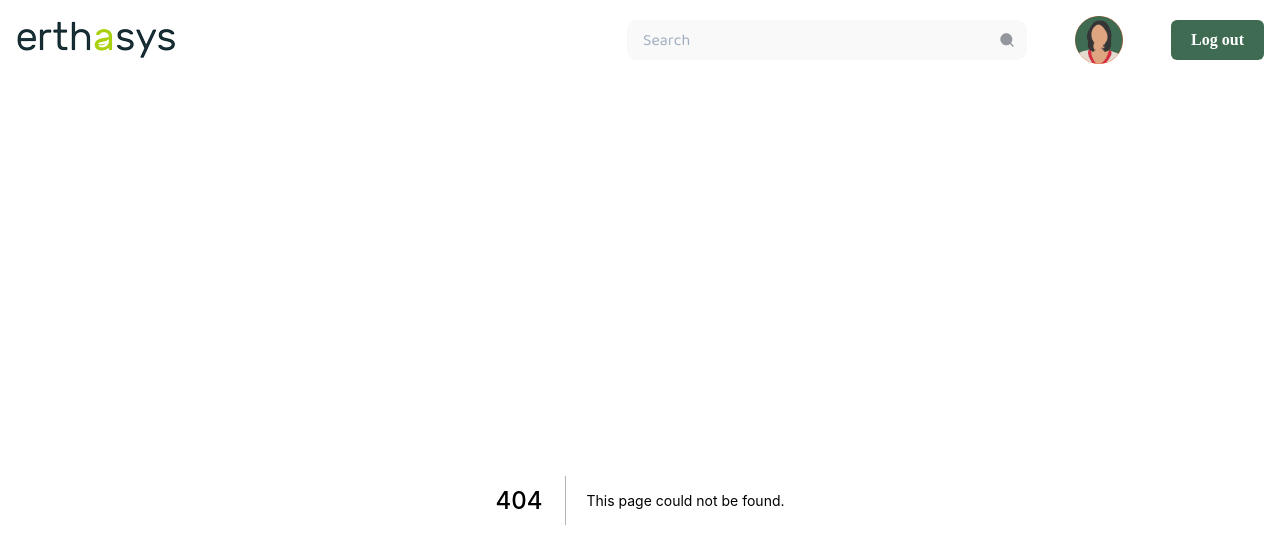
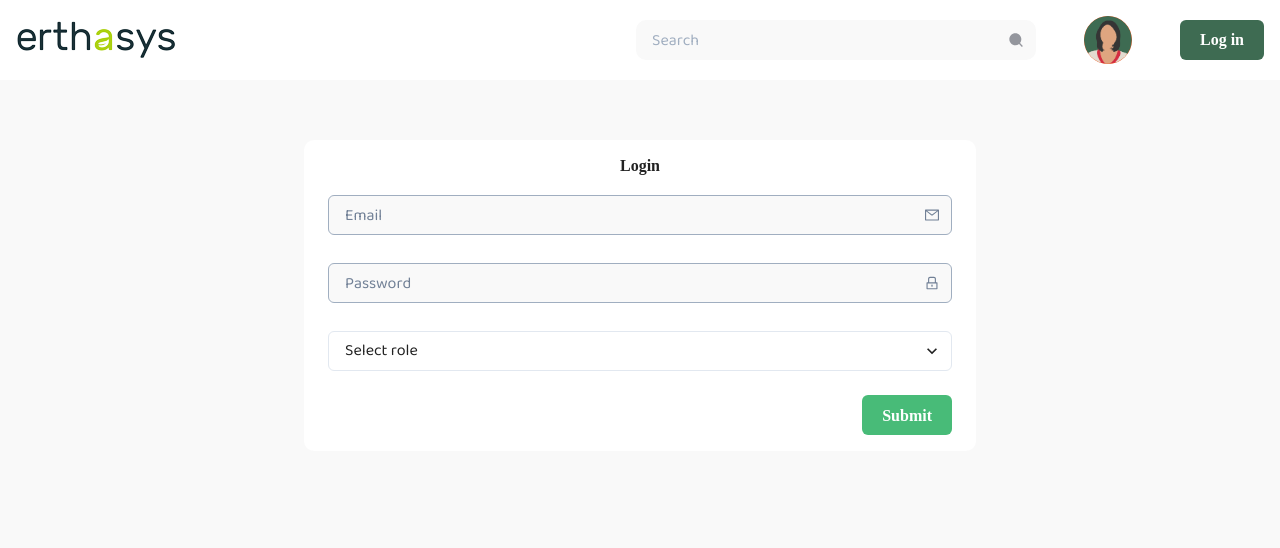
Before and after one commit to leveorxyz/erthasys-catalyst, a Next.js app: page /login in a window 1280 px wide. Before the commit this address had no page. Shown: the top 548 px of the page. Built offline with nearby package versions, Linux system fonts and the light colour scheme; a web font is replaced by a local one.

Commit message:
feat(login): ui

```diff
--- a/components/Layout/Header.tsx
+++ b/components/Layout/Header.tsx
@@ -89,11 +89,24 @@ const Header = () => {
                 </InputGroup>
 
                 <Avatar name="User" src="/images/user-avatar.png" />
-                <Link href="/">
-                  <a>
-                    <Button background="brand.100">Log out</Button>
-                  </a>
-                </Link>
+                {localStorage.getItem("user") ? (
+                  <Link href="/">
+                    <a>
+                      <Button
+                        background="brand.100"
+                        onClick={() => localStorage.clear()}
+                      >
+                        Log out
+                      </Button>
+                    </a>
+                  </Link>
+                ) : (
+                  <Link href="/login">
+                    <a>
+                      <Button background="brand.100">Log in</Button>
+                    </a>
+                  </Link>
+                )}
               </HStack>
             )}
             {isMobile && (
--- /dev/null
+++ b/pages/login/index.tsx
@@ -0,0 +1,104 @@
+import {
+  Container,
+  VStack,
+  Select,
+  Flex,
+  Button,
+  Box,
+  Heading,
+  toast,
+  useToast,
+} from "@chakra-ui/react";
+import React from "react";
+import FormInput from "../../components/FormInputs/FormInput";
+import Title from "../../components/Title/Title";
+import { AiOutlineLock, AiOutlineMail } from "react-icons/ai";
+import { useForm } from "react-hook-form";
+import { useRouter } from "next/router";
+
+interface FormData {
+  email: string;
+  password: string;
+  role: string;
+}
+
+const Login = () => {
+  const router = useRouter();
+  const toast = useToast();
+  const {
+    handleSubmit,
+    register,
+    formState: { errors },
+  } = useForm<FormData>();
+
+  const handleFormSubmit = async (data: FormData) => {
+    console.log(data);
+    if (
+      data.email === "demo-authority@gmail.com" &&
+      data.password === "auth123" &&
+      data.role === "environmentalRegulatoryAuthority"
+    ) {
+      console.log("environmentalRegulatoryAuthority");
+      window.localStorage.setItem("user", JSON.stringify(data));
+      router.push("/submit-program");
+    } else if (
+      data.email === "demo-community@gmail.com" &&
+      data.password === "comm123" &&
+      data.role === "localCommunity"
+    ) {
+      console.log("localCommunity");
+      window.localStorage.setItem("user", JSON.stringify(data));
+      router.push("/all-programs");
+    } else {
+      toast({ status: "error", description: "Wrong Credentials" });
+    }
+  };
+
+  return (
+    <>
+      <Title title="Announcement" />
+      <Container maxW="2xl" mt={10} bg="white" borderRadius={10} px={6} py={4}>
+        <Box textAlign="center">
+          <Heading size="sm">Login</Heading>
+        </Box>
+        <form onSubmit={handleSubmit(handleFormSubmit)}>
+          <VStack align="stretch" gap={5} mt={5}>
+            <FormInput
+              placeholder="Email"
+              icon={AiOutlineMail}
+              register={register("email", { required: true })}
+              isInvalid={!!errors?.email}
+            />
+            <FormInput
+              placeholder="Password"
+              icon={AiOutlineLock}
+              register={register("password", { required: true })}
+              isInvalid={!!errors?.password}
+            />
+            <Select
+              placeholder="Select role"
+              {...register("role", { required: true })}
+              _placeholder={{ color: "gray.500" }}
+              isInvalid={!!errors?.role}
+            >
+              <option value="environmentalRegulatoryAuthority">
+                Environmental Regulatory Authority
+              </option>
+              <option value="localCommunity">Local Community</option>
+              <option value="offsetter">Offsetter</option>
+              <option value="verifier">Verifier</option>
+              <option value="emitter">Emitter</option>
+            </Select>
+          </VStack>
+          <Flex experimental_spaceX={6} justify="end" mt={6}>
+            <Button background="green.400" type="submit">
+              Submit
+            </Button>
+          </Flex>
+        </form>
+      </Container>
+    </>
+  );
+};
+
+export default Login;
```
Also changed, not shown: components/SubmitProgramForm/index.tsx (+38 -27 lines).
